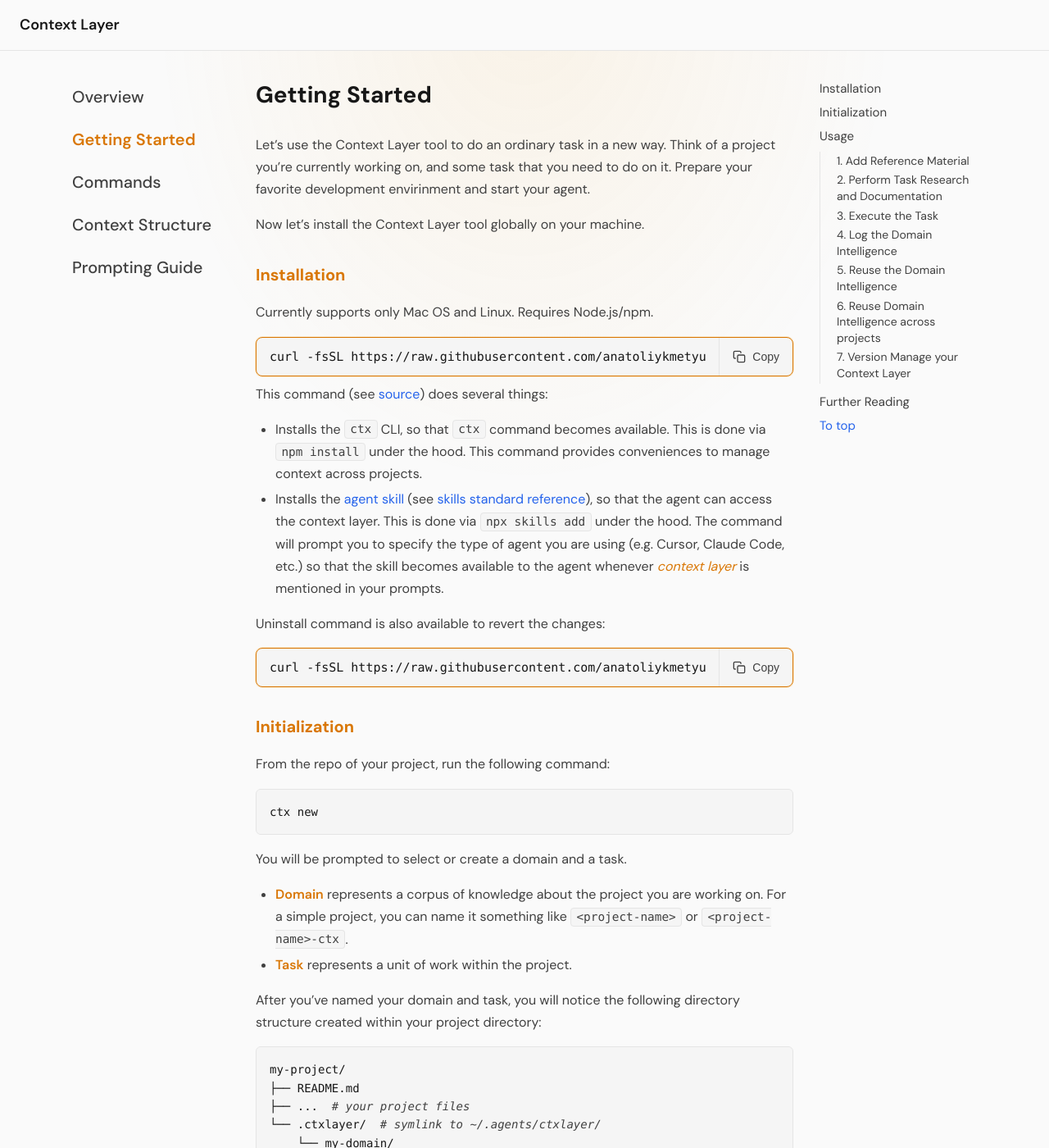
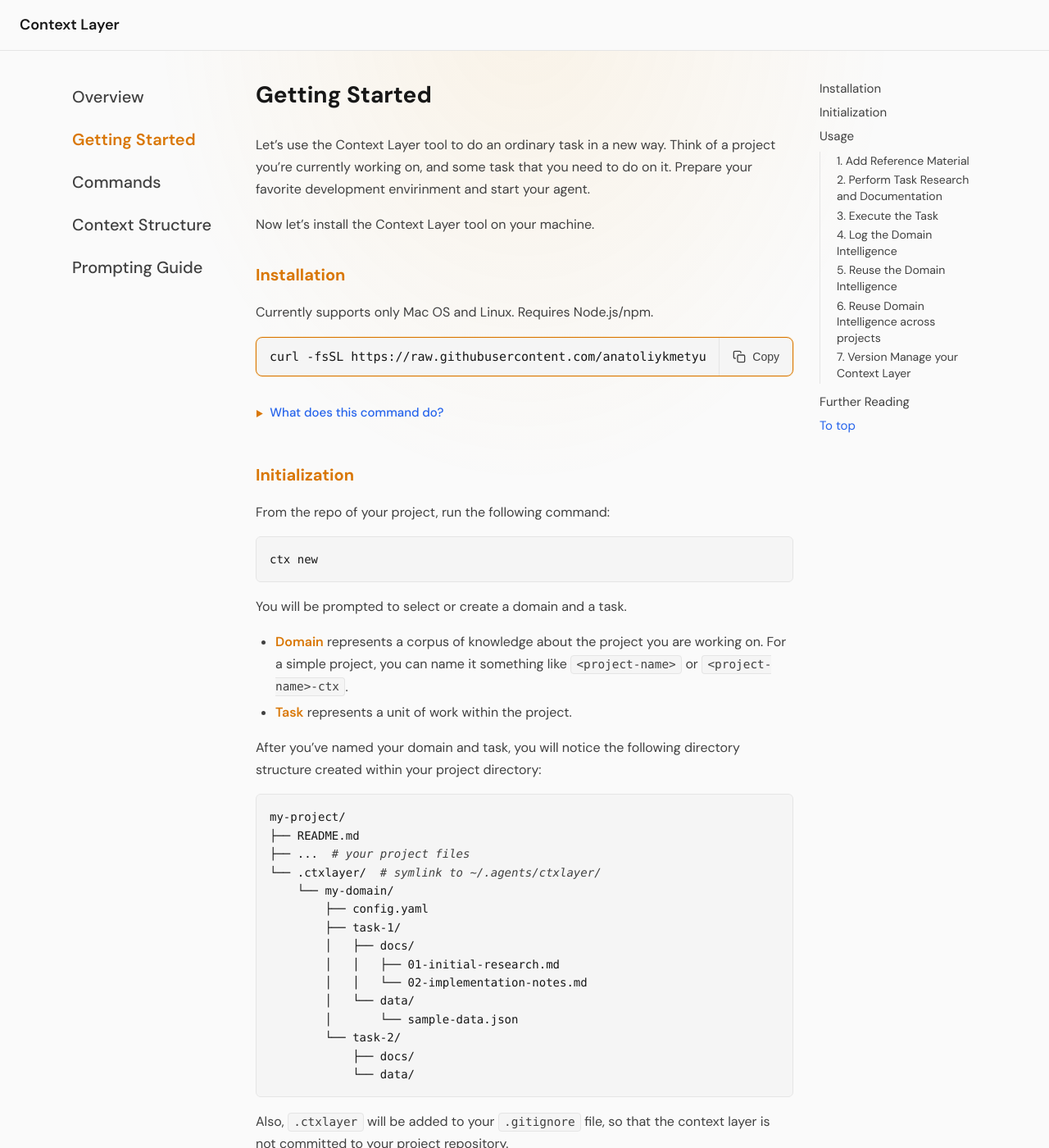
Before and after one commit to anatoliykmetyuk/ctxlayer, a Jekyll site: the page built from website/docs/getting-started.md, in a window 1280 px wide and 1400 px high. Shown: the whole window at 82% size. Built offline with Jekyll 4.4.1, drawn with Linux system fonts in a browser that asks for light colours; some of the changed text lies outside the part shown.

Commit message:
Proof-read getting started

````diff
--- a/website/docs/getting-started.md
+++ b/website/docs/getting-started.md
@@ -5,7 +5,7 @@
 
 Let's use the Context Layer tool to do an ordinary task in a new way. Think of a project you're currently working on, and some task that you need to do on it. Prepare your favorite development envirinment and start your agent.
 
-Now let's install the Context Layer tool globally on your machine.
+Now let's install the Context Layer tool on your machine.
 
 ## Installation
 
@@ -13,14 +13,19 @@
 
 {% include copyable-command.html command=site.data.commands.install %}
 
+<details markdown="1">
+<summary>What does this command do?</summary>
+
 This command (see [source](https://github.com/anatoliykmetyuk/ctxlayer/blob/main/install.sh)) does several things:
 
 - Installs the `ctx` CLI, so that `ctx` command becomes available. This is done via `npm install` under the hood. This command provides conveniences to manage context across projects.
-- Installs the [agent skill](https://github.com/anatoliykmetyuk/ctxlayer/blob/main/SKILL.md) (see [skills standard reference](https://skills.sh/)), so that the agent can access the context layer. This is done via `npx skills add` under the hood. The command will prompt you to specify the type of agent you are using (e.g. Cursor, Claude Code, etc.) so that the skill becomes available to the agent whenever _context layer_ is mentioned in your prompts.
+- Installs the [agent skill](https://github.com/anatoliykmetyuk/ctxlayer/blob/main/skills/ctxlayer/SKILL.md) (see [skills standard reference](https://skills.sh/)), so that the agent can access the context layer. This is done via `npx skills add` under the hood. The command will prompt you to specify the type of agent you are using (e.g. Cursor, Claude Code, etc.) so that the skill becomes available to the agent whenever _context layer_ is mentioned in your prompts.
 
 Uninstall command is also available to revert the changes:
 
 {% include copyable-command.html command=site.data.commands.uninstall %}
+
+</details>
 
 ## Initialization
 
@@ -61,24 +66,24 @@
 
 ### 1. Add Reference Material
 
-Think of the task you want to do on your project. Do you have any reference data that the agent would benefit from while doing your task? Think of:
+Think of the task you want to do on your project. Do you have any reference data that the agent would benefit from while doing your task? This could be:
 
-- Log files from a failed CI - in case if you want an agent to debug an issue.
-- Examples of well-designed websites - in case if you want an agent to design a new UI.
-- A CSV file - in case you're making a data analytics dashboard and need an agent to design the data access layer against a specific example dataset.
-- A Git repository - in case you want an agent to refer to an existing library code or another project. It is recommended to use a `git submodule` when cloning the repository, as every domain is also initialized as a git repository.
+- **Log files** from a failed CI - in case if you want an agent to debug an issue.
+- **Examples** of well-designed websites - in case if you want an agent to design a new UI.
+- **A CSV file** - in case you're making a data analytics dashboard and need an agent to design the data access layer against a specific example dataset.
+- **A Git repository** - in case you want an agent to refer to an existing library code or another project. It is recommended to use the `git submodule add` command when cloning the repository, as every domain is also initialized as a git repository.
 
-All of those examples belong in the `data/` folder of your task. Now is the good time to bring them into that directory.
+All of those examples belong in the `data/` folder of your task. Now is a good time to bring them into that directory.
 
 ### 2. Perform Task Research and Documentation
 
-After you've assembled the corpus of reference material, it is a good idea to ask your agent to do some research on the task you are about to do, and possibly plan an implementation plan. Prompt it with the following:
+After you've assembled the corpus of reference material, it is a good idea to ask your agent to do some **research** on the task you are about to do, and possibly compose an **implementation plan**. Prompt it with the following:
 
-> I would like to do the task X in the project. You will find reference materials X, Y, Z in the context layer's data folder. Please use them to inform your research and planning. Now, please do the research and compose a plan of how to do the task. Please write the plan as a new document in the context layer's documentation section.
+> I would like to do A. You will find reference materials X, Y, Z in the context layer's data folder. Please use them to inform your research and planning. Do the research and compose a plan of how to do the task. Write the plan as a new document in the context layer's docs folder.
 
-As you've installed the agent skill during the installation step above, the agent will know which folders to look at and will produce you the markdown file with the planning results. Markdown files in the docs folder are numbered for easy sorting, as they intend to represent a sequential log of task execution. A file with a name something like `01-task-plan.md` will be produced.
+As you've installed the agent skill during the installation step above, the agent will know which folders to look at and will produce a markdown file with the implementation plan. Markdown files in the docs folder are numbered for easy sorting, as they intend to represent a sequential log of task execution. A file with a name something like `01-task-plan.md` will be produced.
 
-Review the plan and iterate it with your agent until it looks good for you.
+Review the plan and iterate on it with your agent until it looks good to you.
 
 ### 3. Execute the Task
 
@@ -86,31 +91,31 @@
 
 > In the context layer, the document number 1 specifies the task plan. Please read it and execute the task according to the plan.
 
-If you are using an agent that natively supports planning mode, such as Cursor, it is a good idea to execute the prompt in planning mode. An extra planning step never hurts when preparing an agent for work.
+If you are using an agent that natively supports **planning mode**, such as Cursor, it is a good idea to execute the prompt in planning mode. An extra planning step never hurts when preparing an agent for work.
 
 ### 4. Log the Domain Intelligence
 
-As your agent progresses with the task, keep your eye on the domain intelligence generated in the process:
+As your agent progresses with the task, keep an eye on the **domain intelligence** generated in the process:
 
-- Friction points when an agent gets stuck or confused.
-- Decision points where one path needs to be preferred over another.
-- Procedural knowledge such as how to run tests or a general workflow to debug issues.
+- **Friction points** when an agent gets stuck or confused.
+- **Decision points** where one path needs to be preferred over another.
+- **Procedural knowledge** such as how to run tests or a general workflow to debug issues.
 
-When you encounter those and successfully resolve them, ask your agent to document them in the context layer:
+When you encounter those and get your agent to successfully resolve them, ask it to document them in the context layer:
 
-> We have just resolved an issue X / made a decision Y / followed a workflow Z. Please document it in the context layer as a new document.
+> We have just resolved an issue X / made a decision Y / followed a workflow Z. Please document it in the context layer as a new document. Include a brief description of the issue, what decisions were made, what approaches worked and what did not and why.
 
-This will produce a new document in the docs folder, numbered for easy sorting.
+This will produce a new document in the docs folder, numbered for easy sorting, readily accessible in case you need to return to the gathered domain intelligence in the future.
 
 ### 5. Reuse the Domain Intelligence
 
-In the future, when you encounter a similar issue, you can refer to the documentation you generated in step 4 to guide the agent:
+In the future, when you encounter a similar issue or need the information otherwise, you can refer to the documentation you generated in the previous step to guide the agent:
 
-> Please resolve the issue X / do the job Y. In context layer, plesae use documents number XX, YY, and ZZ to guide your work.
+> Please resolve the issue X / do the job Y. In context layer, plesae use the documentation of previous similar cases, docs numbers XX, YY, and ZZ, to guide your work.
 
 ### 6. Reuse Domain Intelligence across projects
 
-The context layer is stored in a centralized location at your home directory and is linked to projects via symlinks. If you are working on a different project in the future, or a different task, you may import the tasks from other domains into your project:
+The context layer is stored in a centralized location at your home directory (see [Context Directory Structure](/docs/context-structure.html) for details) and is linked to projects via **symlinks**. If you are working on a different project or task in the future, you may **import the tasks** from other domains into your project:
 
 ```bash
 ctx import
@@ -118,27 +123,23 @@
 
 You will be prompted to select the domain and task to import.
 
-You can specify which task you are currently working on so that the agent knows which task to access by default:
+After you've imported the task, you may end up with more than one task in your project. You can specify which task you are currently working on - **the active task** - so that the agent knows which task to access by default:
 
 ```bash
 ctx set
-```
-
-The following command will show you the current active domain and task:
-
-```bash
 ctx status
 ```
 
-You can always ask the agent to access a task other than default by specifying it explicitly in the prompt:
+
+You can always ask the agent to **access a task other than the active task** by specifying it explicitly in the prompt:
 
 > "in the context layer, domain A, task B, the document number 1 specifies initial research findings. Please read it and ...".
 
 ### 7. Version Manage your Context Layer
 
-Every domain is initialized as a git repository. You can `cd` into it and use git operations just like you would do with any other git repository. You can save your context layer per domain in separate github repositories.
+**Every domain is initialized as a git repository**. You can `cd` into it and use git operations just like you would do with any other git repository. You can save your context layer per domain in separate github repositories.
 
-Convenience commands are available from the project to work with the context layer so that you do not have to `cd` into it every time:
+**Convenience commands** are available from the project's root directory to work with the context layer so that you do not have to `cd` into it every time:
 
 ```bash
 ctx git <git-args...>
@@ -147,7 +148,7 @@
 The above command is equivalent to:
 
 ```bash
-cd ./ctxlayer/<domain>/<task>
+cd ./.ctxlayer/<domain>/<task>
 git <git-args...>
 ```
 
--- a/website/style.css
+++ b/website/style.css
@@ -1636,6 +1636,42 @@
   line-height: 1.6;
 }
 
+/* Docs collapsible details */
+.docs-content details {
+  margin: 1rem 0;
+  padding: 0.75rem 0;
+}
+
+.docs-content details summary {
+  cursor: pointer;
+  font-size: 0.9375rem;
+  font-weight: 500;
+  color: var(--icon-accent);
+  list-style: none;
+  padding: 0.25rem 0;
+}
+
+.docs-content details summary::-webkit-details-marker {
+  display: none;
+}
+
+.docs-content details summary::before {
+  content: "▶";
+  display: inline-block;
+  margin-right: 0.5rem;
+  font-size: 0.625rem;
+  color: var(--accent);
+  transition: transform 0.2s;
+}
+
+.docs-content details[open] summary::before {
+  transform: rotate(90deg);
+}
+
+.docs-content details[open] summary {
+  margin-bottom: 0.75rem;
+}
+
 /* Rouge syntax highlighting — comments */
 .docs-content .highlight .c,
 .docs-content .highlight .c1,
````
